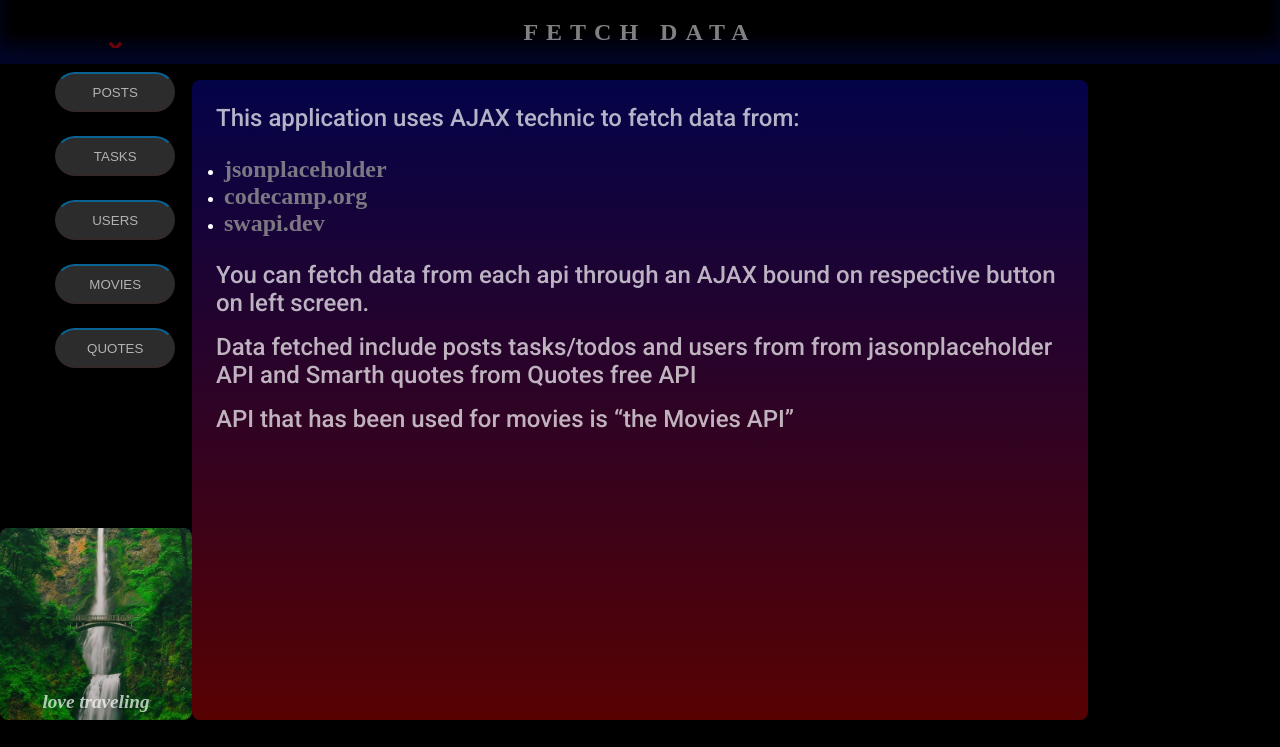
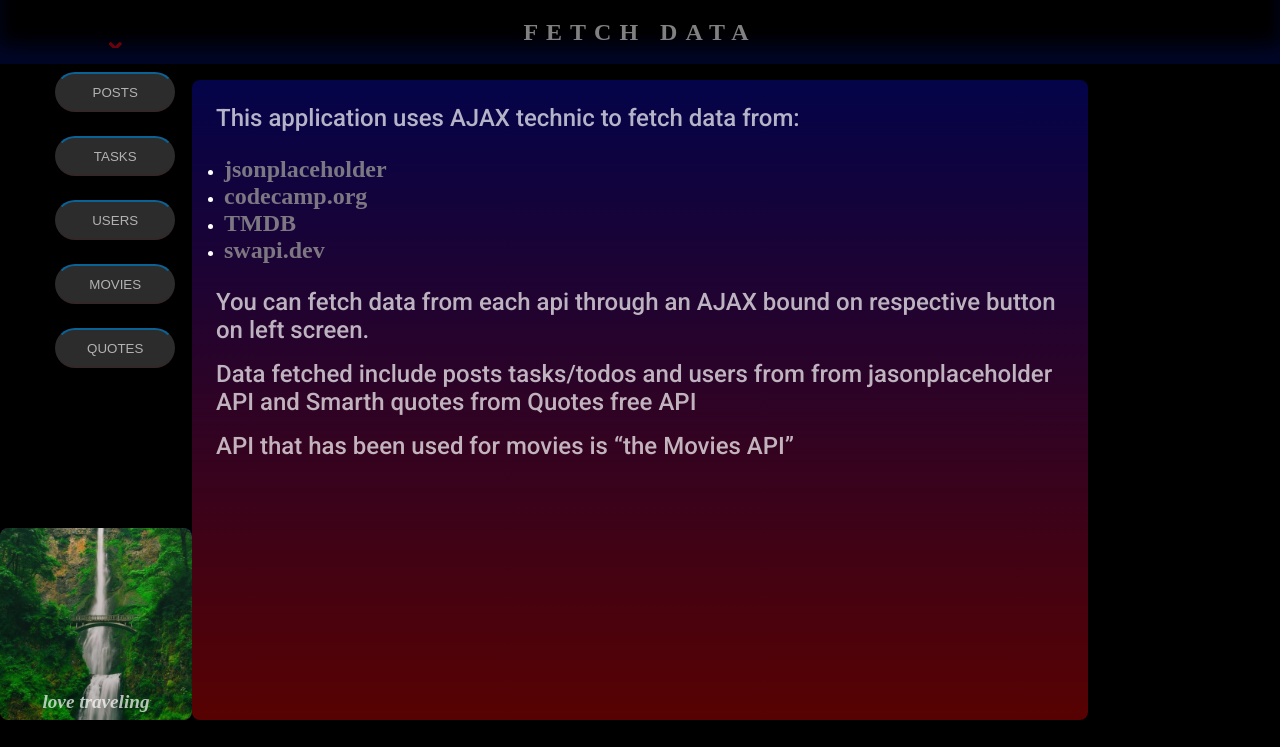
Before and after one commit to raybags-dev/ajax-technic-api-calls, a plain HTML site: page index.html in a window 1280 px wide. Drawn offline with nearby package versions, Linux system fonts and the light colour scheme.

Commit message:
intergrated the movie api

```diff
--- a/index.html
+++ b/index.html
@@ -138,6 +138,9 @@
               >codecamp.org</a
             >
           </li>
+          <li>
+            <a href="https://www.themoviedb.org/" target="_blank">TMDB</a>
+          </li>
 
           <li><a href="https://swapi.dev" target="_blank">swapi.dev</a></li>
         </ul>
```
